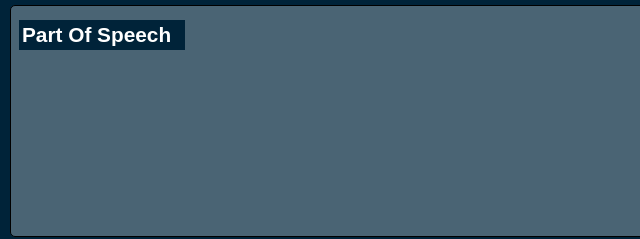
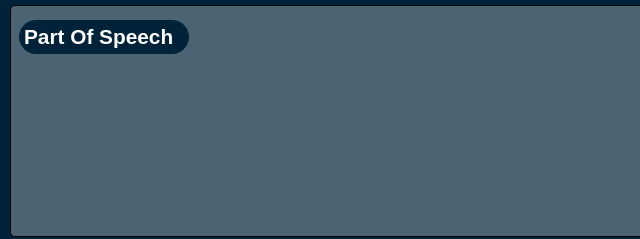
Before and after one commit to Yazid842/Dictionary-App, a plain HTML site: page index.html in a window 1280 px wide. Shown: the part 388-627 px from the top of the page, 0-640 px from the left. Drawn offline with Linux system fonts and the light colour scheme; files whose address does not match are found by name.

Commit message:
Update background-color and border radius of part of speech

```diff
--- a/style.css
+++ b/style.css
@@ -91,6 +91,8 @@ p {
     padding: 3px;
     background-color:#002339;
     width: 160px;
+    border-radius: 20px;
+    padding: 5px;
 }
 ul{
     line-height: 30px;
```
